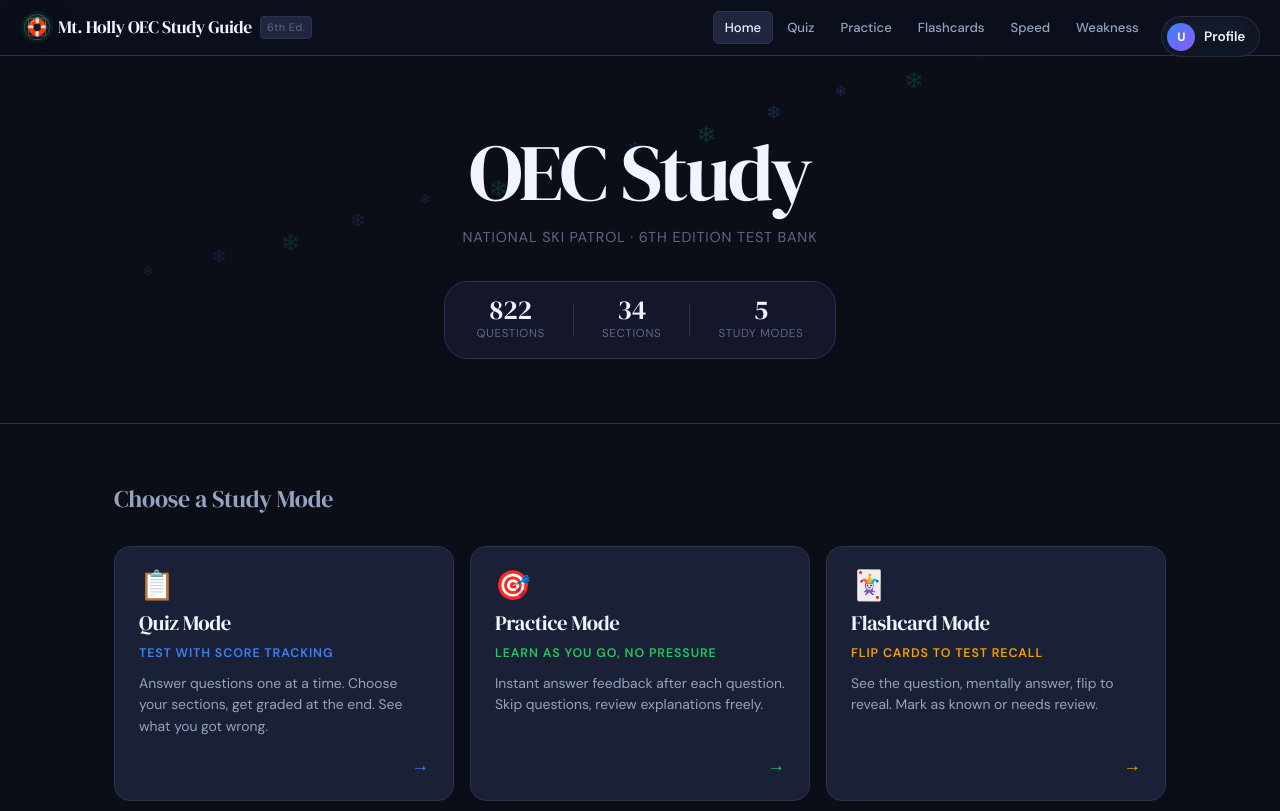
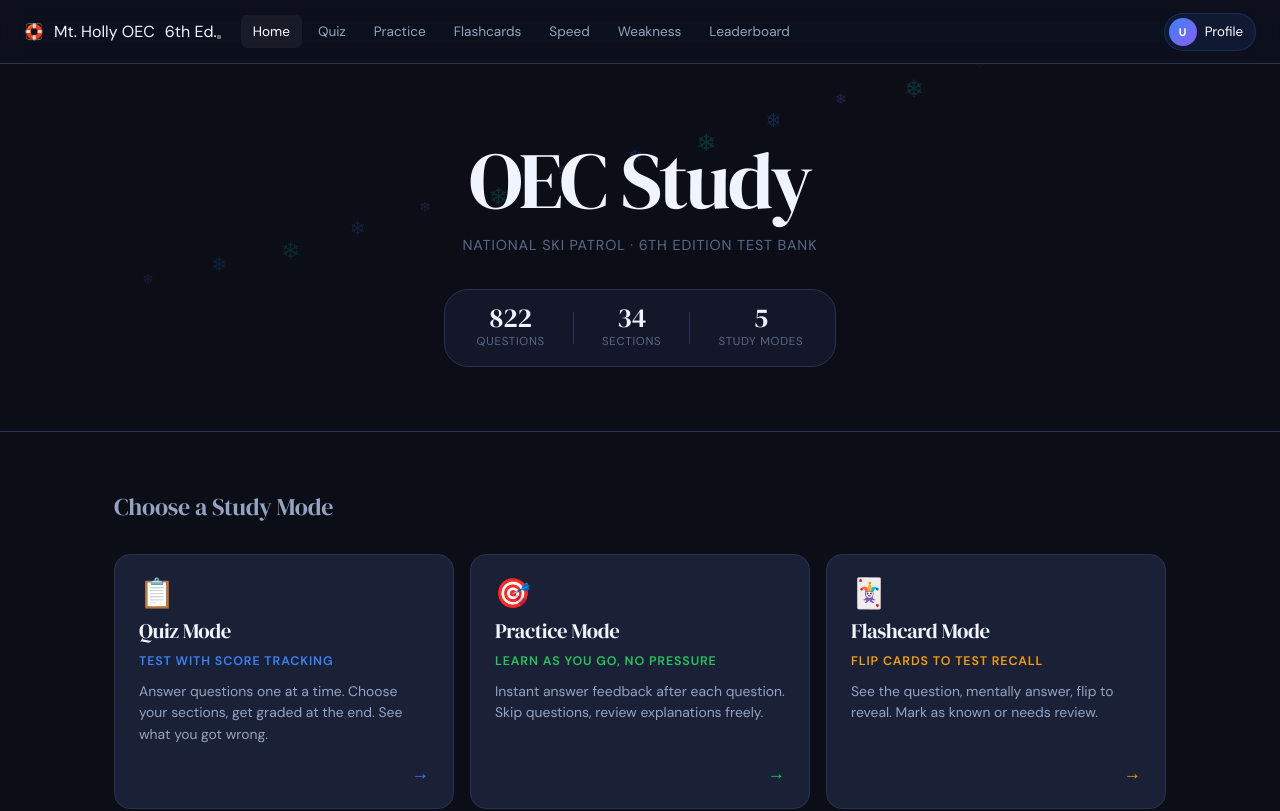
Before and after one commit to DeWittSolutionsLLC/OECTrainingApp6thEdition, a React (Create React App) app: page / in a window 1280 px wide. Shown: the top 811 px of the page. Built offline with nearby package versions, Linux system fonts and the light colour scheme; no server answers; the database is empty; sample sign-in values are in the browser's storage.

Commit message:
Updated CSS

```diff
--- a/src/components/NavBar.jsx
+++ b/src/components/NavBar.jsx
@@ -1,17 +1,15 @@
 import { useState, useEffect } from 'react';
 import { Link, useLocation, useNavigate } from 'react-router-dom';
 import { useAuth } from '../context/AuthContext';
-import { logOut } from '../firebase/firebase';
 import '../styles/navbar.css';
 
 export default function NavBar() {
   const { pathname } = useLocation();
   const navigate = useNavigate();
-  const { user, loading: authLoading, profile } = useAuth();
+  const { user, profile } = useAuth();
   const [isOpen, setIsOpen] = useState(false);
   const isHome = pathname === '/';
 
-  // Close menu when a link is clicked or route changes
   useEffect(() => {
     setIsOpen(false);
   }, [pathname]);
@@ -20,11 +18,12 @@
     <header className={`navbar ${isHome ? 'navbar--home' : ''}`}>
       <Link to="/" className="navbar__brand">
         <span className="navbar__flake" aria-hidden="true">🛟</span>
-        <span className="navbar__title">Mt. Holly OEC Study Guide</span>
+        <span className="navbar__title">Mt. Holly OEC</span>
         <span className="navbar__edition">6th Ed.</span>
       </Link>
 
-      {/* Hamburger Toggle */}
+      <div className="navbar__mobile-actions">
+        {/* Toggle moved here for better mobile spacing */}
         <button
           className={`navbar__toggle ${isOpen ? 'navbar__toggle--open' : ''}`}
           onClick={() => setIsOpen(!isOpen)}
@@ -34,8 +33,10 @@
           <span className="hamburger-line"></span>
           <span className="hamburger-line"></span>
         </button>
+      </div>
 
       <nav className={`navbar__links ${isOpen ? 'navbar__links--open' : ''}`}>
+        <div className="navbar__nav-group">
           <Link to="/" className={`navbar__link ${pathname === '/' ? 'navbar__link--active' : ''}`}>Home</Link>
           <Link to="/setup/quiz" className={`navbar__link ${pathname.includes('quiz') || pathname.includes('setup') ? 'navbar__link--active' : ''}`}>Quiz</Link>
           <Link to="/setup/practice" className={`navbar__link ${pathname.includes('practice') ? 'navbar__link--active' : ''}`}>Practice</Link>
@@ -43,25 +44,27 @@
           <Link to="/setup/speed" className={`navbar__link ${pathname.includes('speed') ? 'navbar__link--active' : ''}`}>Speed</Link>
           <Link to="/setup/weakness" className={`navbar__link ${pathname.includes('weakness') ? 'navbar__link--active' : ''}`}>Weakness</Link>
           <Link to="/leaderboard" className={`navbar__link ${pathname.includes('leaderboard') ? 'navbar__link--active' : ''}`}>Leaderboard</Link>
+        </div>
 
-        {/* Auth nav bar */}
-      <div className="home__nav">
+        <div className="navbar__auth">
           {user ? (
-          <button className="home__avatar-btn" onClick={() => navigate('/profile')} title="View profile">
-            {profile?.photoURL
-              ? <img src={profile.photoURL} alt={profile.displayName} className="home__avatar-img" />
-              : <span className="home__avatar-initial">{(profile?.displayName || user.email || 'A')[0].toUpperCase()}</span>
-            }
-            <span className="home__nav-name">{profile?.displayName || 'Profile'}</span>
+            <button className="navbar__profile-btn" onClick={() => navigate('/profile')}>
+              {profile?.photoURL ? (
+                <img src={profile.photoURL} alt="" className="navbar__avatar" />
+              ) : (
+                <span className="navbar__avatar-initial">
+                  {(profile?.displayName || user.email || 'A')[0].toUpperCase()}
+                </span>
+              )}
+              <span className="navbar__profile-name">{profile?.displayName || 'Profile'}</span>
             </button>
           ) : (
-          <button className="home__signin-btn" onClick={() => navigate('/auth')}>
+            <button className="navbar__signin-btn" onClick={() => navigate('/auth')}>
               Sign In
             </button>
           )}
         </div>
       </nav>
     </header>
-
   );
 }
--- a/src/styles/home.css
+++ b/src/styles/home.css
@@ -218,82 +218,6 @@
 /* === Additions to your existing home.css === */
 /* Paste these at the bottom of styles/home.css */
 
-/* Auth nav bar — sits at top right of the page */
-.home__nav {
-  position: fixed;
-  top: 1rem;
-  right: 1.25rem;
-  z-index: 100;
-  display: flex;
-  align-items: center;
-  gap: 0.75rem;
-}
-
-.home__avatar-btn {
-  display: flex;
-  align-items: center;
-  gap: 0.55rem;
-  background: rgba(17,24,39,0.85);
-  border: 1px solid rgba(255,255,255,0.1);
-  border-radius: 2rem;
-  padding: 0.35rem 0.85rem 0.35rem 0.35rem;
-  cursor: pointer;
-  transition: border-color 0.15s, background 0.15s;
-  backdrop-filter: blur(8px);
-}
-
-.home__avatar-btn:hover {
-  border-color: rgba(59,130,246,0.5);
-  background: rgba(30,41,59,0.9);
-}
-
-.home__avatar-img {
-  width: 28px;
-  height: 28px;
-  border-radius: 50%;
-  object-fit: cover;
-}
-
-.home__avatar-initial {
-  width: 28px;
-  height: 28px;
-  border-radius: 50%;
-  background: linear-gradient(135deg, #3b82f6, #8b5cf6);
-  display: flex;
-  align-items: center;
-  justify-content: center;
-  font-size: 0.75rem;
-  font-weight: 700;
-  color: #fff;
-}
-
-.home__nav-name {
-  font-size: 0.85rem;
-  font-weight: 600;
-  color: #f1f5f9;
-  max-width: 120px;
-  white-space: nowrap;
-  overflow: hidden;
-  text-overflow: ellipsis;
-}
-
-.home__signin-btn {
-  background: rgba(59,130,246,0.15);
-  border: 1px solid rgba(59,130,246,0.35);
-  border-radius: 2rem;
-  padding: 0.45rem 1.1rem;
-  color: #93c5fd;
-  font-size: 0.85rem;
-  font-weight: 600;
-  cursor: pointer;
-  transition: all 0.15s;
-  backdrop-filter: blur(8px);
-}
-
-.home__signin-btn:hover {
-  background: rgba(59,130,246,0.25);
-  color: #bfdbfe;
-}
 
 /* User aggregate stats shown in hero when signed in */
 .home__user-stats {
--- a/src/styles/navbar.css
+++ b/src/styles/navbar.css
@@ -1,173 +1,123 @@
 .navbar {
   position: sticky;
   top: 0;
-  z-index: 100;
+  z-index: 1000;
   display: flex;
   align-items: center;
   justify-content: space-between;
-  gap: 16px;
   padding: 0 24px;
-  height: 56px;
-  background: rgba(13, 16, 30, 0.92);
+  height: 64px;
+  background: rgba(13, 16, 30, 0.85);
   border-bottom: 1px solid var(--border);
   backdrop-filter: blur(12px);
-  -webkit-backdrop-filter: blur(12px);
 }
 
 .navbar__brand {
   display: flex;
   align-items: center;
-  gap: 8px;
+  gap: 10px;
   text-decoration: none;
-  flex-shrink: 0;
-}
-
-.navbar__flake {
-  font-size: 1.1rem;
-  display: inline-flex;
-  align-items: center;
-  justify-content: center;
-  width: 26px;
-  height: 26px;
-  border-radius: 999px;
-  border: 1px solid rgba(255,255,255,0.18);
-  background: linear-gradient(180deg, rgba(34,197,94,0.18), rgba(13,16,30,0.0));
-  box-shadow: 0 0 0 3px rgba(34,197,94,0.08), 0 10px 30px rgba(0,0,0,0.35);
-  filter: saturate(1.15);
-}
-
-.navbar__title {
-  font-family: var(--font-display);
-  font-size: 1.1rem;
-  color: var(--text-primary);
-  letter-spacing: -0.02em;
-}
-
-.navbar__edition {
-  font-size: 0.68rem;
-  color: var(--text-muted);
-  background: var(--bg-elevated);
-  border: 1px solid var(--border);
-  border-radius: 4px;
-  padding: 2px 6px;
-  letter-spacing: 0.04em;
 }
 
 .navbar__links {
   display: flex;
   align-items: center;
-  gap: 2px;
-  overflow-x: auto;
-  -ms-overflow-style: none;
-  scrollbar-width: none;
+  justify-content: space-between;
+  flex: 1;
+  margin-left: 20px;
 }
-.navbar__links::-webkit-scrollbar { display: none; }
+
+.navbar__nav-group {
+  display: flex;
+  gap: 4px;
+}
 
 .navbar__link {
-  font-size: 0.82rem;
-  font-weight: 500;
+  font-size: 0.85rem;
   color: var(--text-secondary);
-  padding: 5px 11px;
-  border-radius: var(--radius-sm);
-  transition: all var(--transition);
-  white-space: nowrap;
-  border: 1px solid transparent;
+  padding: 6px 12px;
+  border-radius: 6px;
+  text-decoration: none;
+  transition: 0.2s;
 }
 
-.navbar__link:hover {
-  color: var(--text-primary);
-  background: var(--bg-elevated);
+.navbar__link:hover, .navbar__link--active {
+  color: #fff;
+  background: rgba(255,255,255,0.05);
 }
 
-.navbar__link--active {
-  color: var(--text-primary);
-  background: var(--bg-elevated);
-  border-color: var(--border);
+/* Auth Section Styling */
+.navbar__auth {
+  margin-left: auto;
 }
 
-@media (max-width: 600px) {
-  .navbar { padding: 0 14px; height: 50px; }
-  .navbar__edition { display: none; }
-  .navbar__link { font-size: 0.75rem; padding: 4px 8px; }
+.navbar__profile-btn {
+  display: flex;
+  align-items: center;
+  gap: 8px;
+  background: rgba(59, 130, 246, 0.1);
+  border: 1px solid rgba(59, 130, 246, 0.2);
+  padding: 4px 12px 4px 4px;
+  border-radius: 20px;
+  cursor: pointer;
+  color: #fff;
 }
 
-/* Logout button should look like links */
-.navbar__logout {
-  cursor: pointer;
-  background: transparent;
-}
-.navbar__logout:disabled {
-  opacity: 0.7;
-  cursor: not-allowed;
+.navbar__avatar, .navbar__avatar-initial {
+  width: 28px;
+  height: 28px;
+  border-radius: 50%;
+  object-fit: cover;
 }
 
-/* --- Desktop Toggle Hidden --- */
-.navbar__toggle {
-  display: none;
-  flex-direction: column;
-  justify-content: space-around;
-  width: 24px;
-  height: 18px;
-  background: transparent;
-  border: none;
-  cursor: pointer;
-  padding: 0;
-  z-index: 101;
+.navbar__avatar-initial {
+  background: linear-gradient(135deg, #3b82f6, #8b5cf6);
+  display: flex;
+  align-items: center;
+  justify-content: center;
+  font-size: 0.7rem;
+  font-weight: bold;
 }
 
-
-.hamburger-line {
-  width: 24px;
-  height: 2px;
-  background-color: var(--text-primary);
-  border-radius: 10px;
-  transition: all 0.3s linear;
+.navbar__signin-btn {
+  background: #3b82f6;
+  color: white;
+  border: none;
+  padding: 6px 16px;
+  border-radius: 6px;
+  font-weight: 600;
+  cursor: pointer;
 }
 
-/* --- Mobile Logic --- */
-@media (max-width: 768px) {
-  .navbar__toggle {
-    display: flex;
-  }
-
-  /* Hamburger Animation to 'X' */
-  .navbar__toggle--open .hamburger-line:nth-child(1) { transform: rotate(45deg) translate(5px, 5px); }
-  .navbar__toggle--open .hamburger-line:nth-child(2) { opacity: 0; }
-  .navbar__toggle--open .hamburger-line:nth-child(3) { transform: rotate(-45deg) translate(7px, -7px); }
-
+@media (max-width: 900px) {
   .navbar__links {
     position: absolute;
-    top: 100%; /* Sits right below the navbar */
+    top: 64px;
     left: 0;
     right: 0;
     flex-direction: column;
-    background: rgba(13, 16, 30, 0.98);
-    backdrop-filter: blur(20px);
+    background: #0d101e;
+    padding: 20px;
+    display: none;
     border-bottom: 1px solid var(--border);
-    padding: 1rem;
-    gap: 8px;
-
-    /* Hidden by default */
-    display: none;
-    opacity: 0;
-    transform: translateY(-10px);
-    transition: all 0.3s ease-in-out;
   }
 
   .navbar__links--open {
     display: flex;
-    opacity: 1;
-    transform: translateY(0);
   }
 
-  .navbar__link {
+  .navbar__nav-group {
+    flex-direction: column;
     width: 100%;
-    padding: 12px 16px;
-    font-size: 0.95rem;
-    border: 1px solid transparent;
+    gap: 8px;
   }
 
-  .navbar__edition {
-    display: none;
+  .navbar__auth {
+    margin: 16px 0 0 0;
+    width: 100%;
+    padding-top: 16px;
+    border-top: 1px solid var(--border);
   }
+
+  .navbar__toggle { display: flex; }
 }
```
Lines whose indentation alone changed are shown as unchanged.
